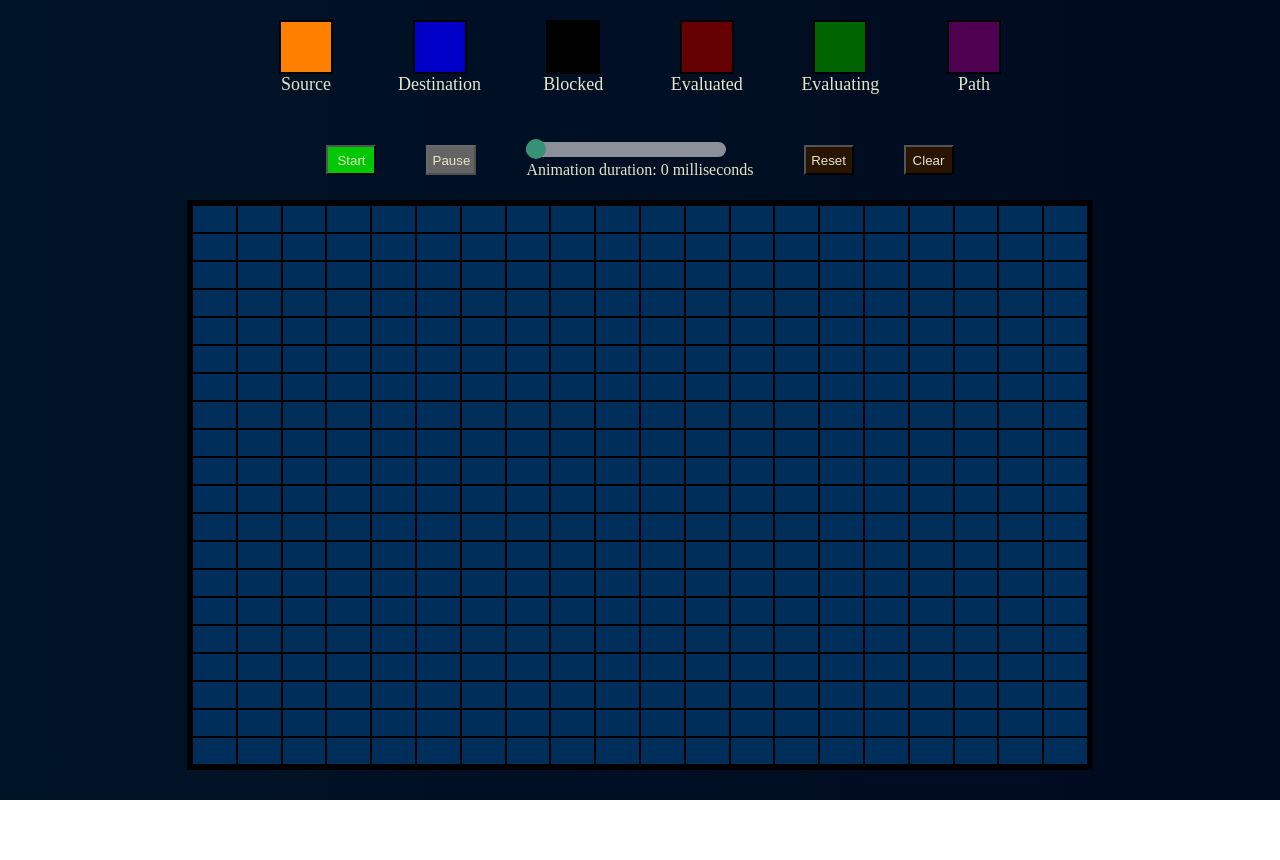
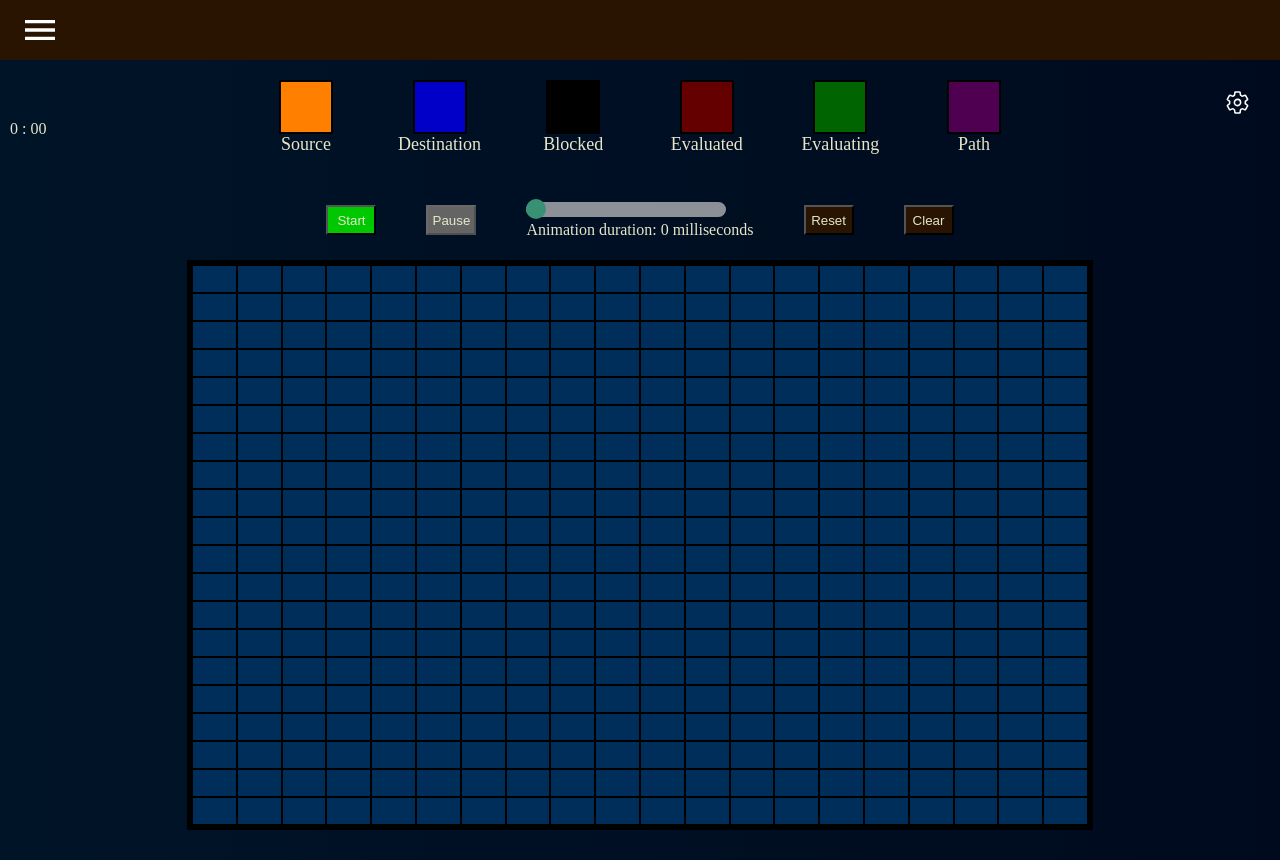
Before and after one commit to DimosTheocharis/AlgorithmVisualizer-code, a React (Create React App) app: page /dijkstra in a window 1280 px wide. Before the commit the page ends 800 px from the top, so only its background shows below. Built offline with nearby package versions, Linux system fonts and the light colour scheme.

Commit message:
Finished Dijkstra screen and added navbar animation

```diff
--- a/src/App.js
+++ b/src/App.js
@@ -1,4 +1,5 @@
 import React, { useState, createContext, useRef } from 'react';
+import NavBar from './Components/NavBar/NavBar';
 import './App.css';
 
 //screens
@@ -106,7 +107,6 @@ function App() {
 
       if (algorithmState.current === "paused") {
         resolvedValue = await pause();
-        console.log(resolvedValue);
       }
     }
     if (algorithmState.current === "pending") {
@@ -122,6 +122,7 @@ function App() {
   return (
     <AppContext.Provider value={{rows, algorithmState, animationDuration, calculateDistance, columns, computeNeighbours, disabled, durationInterval, getStatus, grid, pause,
     performGridChanges, setAnimationDuration, setDisabled, setGrid, sleep, visualizePath}}>
+      <NavBar/>
       <Dijkstra/>
     </AppContext.Provider>
   );
--- /dev/null
+++ b/src/Components/NavBar/NavBar.js
@@ -0,0 +1,30 @@
+import React, { useState } from 'react';
+import { IoMdMenu } from "react-icons/io";
+import { AiOutlineClose } from "react-icons/ai";
+import { IconContext } from 'react-icons';
+import NavBarCSS from './NavBar.module.css';
+
+
+function NavBar() {
+    const [showMenu, setShowMenu] = useState(false);
+
+    const toggleMenu = () => {
+        setShowMenu(prev => !prev);
+        console.log("hi")
+    }
+
+    return (
+        <IconContext.Provider value={{color: "white"}}>
+            <div className={NavBarCSS.navBar}>
+                <IoMdMenu className={NavBarCSS.menuButton} onClick={toggleMenu}/>
+            </div>
+            <nav className={showMenu ? `${NavBarCSS.menu} ${NavBarCSS.active}` : NavBarCSS.menu}>
+                <div className={NavBarCSS.closeButtonContainer}>
+                    <AiOutlineClose className={NavBarCSS.closeButton} onClick={toggleMenu}/>
+                </div>
+            </nav>
+        </IconContext.Provider>
+    )
+}
+
+export default NavBar;
--- /dev/null
+++ b/src/Components/NavBar/NavBar.module.css
@@ -0,0 +1,64 @@
+.closeButton {
+    color: white;
+    width: 40px;
+    height: 40px;
+    position: absolute;
+    left: 20px;
+    cursor: pointer;
+}
+
+.closeButtonContainer {
+    display: flex;
+    flex-direction: row;
+    align-items: center;
+    height: 60px;
+    width: 100%;
+    position: relative;
+}
+
+.container {
+    background-color: #281400;
+    height: 60px;
+    width: 100%;
+    position: relative;
+    display: flex;
+    align-items: center;
+}
+
+.menu {
+    position: fixed;
+    height: 100vh;
+    width: 200px;
+    background-color: #281400;
+    top: 0px;
+    left: -100%;
+    z-index: 5;
+    transition: 1s;
+    display: flex;
+    flex-direction: column;
+    align-items: center;
+}
+
+.menu.active {
+    left: 0px;
+    transition: 350ms;
+}
+
+
+.menuButton {
+    width: 40px;
+    height: 40px;
+    position: absolute;
+    left: 20px;
+    cursor: pointer;
+}
+
+.navBar {
+    display: flex;
+    position: relative;
+    flex-direction: row;
+    align-items: center;
+    background-color: #281400;
+    height: 60px;
+    width: 100%;
+}
--- a/src/Data Structures/AsteriskNode.js
+++ b/src/Data Structures/AsteriskNode.js
@@ -14,7 +14,7 @@ class AsteriskPathFinding extends Node {
         this._height = 0;
         this._leftChild = null;
         this._rightChild = null;
-        this._value = this._row * 100 + this._column;
+        this._value = this._row * 100 + this._column; //this property will be used in the avl for comparisons between nodes
     }
 
     setValueG(valueG) {
--- a/src/Data Structures/DijkstraNode.js
+++ b/src/Data Structures/DijkstraNode.js
@@ -3,6 +3,11 @@ import Node from "./Node";
 class DijkstraNode extends Node {
     constructor(row, column, status) {
         super(row, column, status);
+        this.reset(row, column, status);
+    }
+
+    reset(row, column, status) {
+        super.reset(row, column, status);
         this._valueD = 10 ** 6; //the estimated distance. It is true that this._valueD is always bigger than the true weight of the path from the source to the node
     }
 
--- a/src/Screens/AsteriskPathFinding/AsteriskPathFinding.js
+++ b/src/Screens/AsteriskPathFinding/AsteriskPathFinding.js
@@ -146,6 +146,7 @@ function AsteriskPathFinding() {
   const handleResetButton = () => {
     resetGrid();
     algorithmState.current = "unbegun";
+    setDuration(0);
   }
 
   const handleSlider = (e) => {
@@ -171,6 +172,8 @@ function AsteriskPathFinding() {
           if (prev[i][j] === source) {
             //source
             prev[i][j].reset(row, column, "source");
+            prev[i][j].setValueG(0);
+            prev[i][j].setValueF(0);
           } else if (prev[i][j] === destination) {
             //destination
             prev[i][j].reset(row, column, "destination");
@@ -207,6 +210,7 @@ function AsteriskPathFinding() {
 
 
   const Asterisk = async (source, destination) => {
+    console.log(source.getValueG());
     const open = new PriorityQueueAsterisk(); //contains nodes to be evaluated
     const closed = new AVL(); //contains evaluated nodes
     let current, neighbours, newDistance, found, hValue, resolvedValue, changes; //changes will be an array containing the coordinates
--- a/src/Screens/Dijkstra/Dijkstra.js
+++ b/src/Screens/Dijkstra/Dijkstra.js
@@ -2,12 +2,15 @@ import React, { useState, useContext, useEffect, useRef } from 'react';
 import DijkstraNode from '../../Data Structures/DijkstraNode';
 import PriorityQueueDijkstra from '../../Data Structures/PriorityQueueDijkstra';
 import Block from '../../Components/Block/Block';
+import Settings from '../../Components/Settings/Settings';
+import Timer from '../../Components/Timer/Timer';
+import { IoSettingsOutline } from "react-icons/io5";
 import { AppContext } from '../../App';
 
 import styles from './Dijkstra.module.css';
 
 function Dijkstra() {
-    const {rows, columns, algorithmState, animationDuration, calculateDistance, computeNeighbours, disabled, getStatus, grid, pause,
+    const {rows, columns, algorithmState, animationDuration, calculateDistance, computeNeighbours, disabled, durationInterval, getStatus, grid, pause,
       performGridChanges, setAnimationDuration, setDisabled, setGrid, sleep, visualizePath} = useContext(AppContext);
     const [nextBlock, setNextBlock] = useState("source"); //determines what the next block is going to be
     const [source, setSource] = useState(null);
@@ -15,33 +18,9 @@ function Dijkstra() {
     const [showSettings, setShowSettings] = useState(false);
     const [showValueD, setShowValueD] = useState(false);
     const [duration, setDuration] = useState(0); //the running time of the algorithm
-    let durationInterval = useRef(null);
 
     useEffect(() => {
         createGrid();
-        /*
-        const minHeap = new PriorityQueueDijkstra();
-        const n1 = new DijkstraNode(5,5,"unblocked");
-        const n2 = new DijkstraNode(5,5,"unblocked");
-        const n3 = new DijkstraNode(5,5,"unblocked");
-        const n4 = new DijkstraNode(5,5,"unblocked");
-        const n5 = new DijkstraNode(5,5,"unblocked");
-        n1.setValueD(15);
-        n2.setValueD(10);
-        n3.setValueD(4);
-        n4.setValueD(2);
-        n5.setValueD(1);
-        minHeap.insertNode(n1);
-        minHeap.insertNode(n2);
-        minHeap.insertNode(n3);
-        minHeap.insertNode(n4);
-        minHeap.insertNode(n5);
-        minHeap.printNodes();
-        minHeap.extractMin()
-        minHeap.printNodes();
-        minHeap.extractMin()
-        minHeap.printNodes();
-        */
     }, []);
 
 
@@ -77,6 +56,7 @@ function Dijkstra() {
                         row={i}
                         column={j}
                         valueD={valueD === 1000000 ? "1m" : valueD}
+                        showValueD={showValueD}
                     />
                 )
             }
@@ -156,6 +136,7 @@ function Dijkstra() {
     const handleResetButton = () => {
       resetGrid();
       algorithmState.current = "unbegun";
+      setDuration(0);
     }
 
     const handleSlider = (e) => {
@@ -175,6 +156,7 @@ function Dijkstra() {
             if (prev[i][j] === source) {
               //source
               prev[i][j].reset(row, column, "source");
+              prev[i][j].setValueD(0);
             } else if (prev[i][j] === destination) {
               //destination
               prev[i][j].reset(row, column, "destination");
@@ -192,30 +174,29 @@ function Dijkstra() {
     }
 
 
+    const toggleSettings = () => {
+      setShowSettings(prev => !prev);
+    }
+
+    const toggleValueD = () => {
+      setShowValueD(prev => !prev);
+    }
+
+
 
     const Dijkstra = async (source, destination) => {
       const Q = new PriorityQueueDijkstra();
-      let i,j, current, neighbours, neighbor, newDistance, changes, resolvedValue;
-      /*
-      for (i = 0; i < rows; i++) {
-        for (j = 0; j < columns; j++) {
-          Q.insertNode(grid[i][j]);
-        }
-      }
-      */
-     Q.insertNode(source);
+      let current, neighbours, neighbor, newDistance, changes, resolvedValue;
+
+      Q.insertNode(source);
       while (!Q.isEmpty()) {
         changes = [];
         current = Q.extractMin();
         changes.push({row: current.getRow(), column: current.getColumn(), status: "evaluated"});
         if (current === destination) {
-          console.log("algorith state is: ", algorithmState.current);
-          console.log("mpainw");
           visualizePath(source, destination);
-          console.log("bghka");
           return;
         }
-
         neighbours = computeNeighbours(current);
         neighbours.forEach(neighbor => {
           if (neighbor.getStatus() !== "blocked" && neighbor.getStatus() !== "evaluated") {
@@ -237,13 +218,22 @@ function Dijkstra() {
       }
     }
 
+    //object that holds the information about the settings section of the AsteriskPathFinding screen
+    const settings = [
+      {title: "Show d-value", toggleFunction: toggleValueD, enabled: showValueD}
+    ]
+
     //determine the color of the operator button (start/stop button) here to avoid confusion at the the render block
     const operatorButtonClassName = algorithmState.current === "pending" ? "stop" : "start";
 
 
     return (
         <div className={styles.container}>
-
+            <div className={styles.settings}>
+              <IoSettingsOutline className={styles.settingsIcon} onClick={toggleSettings}/>
+            </div>
+            <Settings showSettings={showSettings} settings={settings}/>
+            <Timer duration={duration}/>
             <div className={styles.componentsContainer}>
               <div className={styles.component}>
                 <div className={`${styles.componentBlock} ${styles.source}`}></div>
@@ -284,13 +274,30 @@ function Dijkstra() {
               >
                 {algorithmState.current === "pending" ? "Stop" : "Start"}
               </button>
-              <button  onClick={handlePauseButton} className={`${styles.button} ${algorithmState.current === "unbegun" || algorithmState.current === "finished" ? `${styles.disabled}` : null}`} disabled={algorithmState.current === "unbegun" || algorithmState.current === "finished"}>{algorithmState.current === "paused" ? "Resume" : "Pause"}</button>
+              <button
+                onClick={handlePauseButton}
+                className={`${styles.button} ${algorithmState.current === "unbegun" || algorithmState.current === "finished" ? `${styles.disabled}` : null}`}
+                disabled={algorithmState.current === "unbegun" || algorithmState.current === "finished"}
+              >
+                {algorithmState.current === "paused" ? "Resume" : "Pause"}</button>
               <div className='sliderContainer'>
                 <input type="range" min={0} max={5000} value={animationDuration} className={`${styles.slider} ${algorithmState.current !== "unbegun" && algorithmState.current !== "finished" ? `${styles.sliderDisabled}` : `${styles.sliderEnabled}`}`} onChange={handleSlider} disabled={algorithmState.current !== "unbegun" && algorithmState.current !== "finished"}/>
                 <p className={styles.sliderText}>Animation duration: {animationDuration} milliseconds</p>
               </div>
-              <button onClick={handleResetButton} className={`${styles.button} ${disabled ? `${styles.disabled}` : null}`} disabled={disabled}>Reset</button>
-              <button onClick={handleClearButton} className={`${styles.button} ${disabled ? `${styles.disabled}` : null}`} disabled={disabled}>Clear</button>
+              <button
+                onClick={handleResetButton}
+                className={`${styles.button} ${disabled ? `${styles.disabled}` : null}`}
+                disabled={disabled}
+              >
+                Reset
+              </button>
+              <button
+                onClick={handleClearButton}
+                className={`${styles.button} ${disabled ? `${styles.disabled}` : null}`}
+                disabled={disabled}
+              >
+                Clear
+              </button>
             </div>
 
             <div className={styles.grid}>
```
